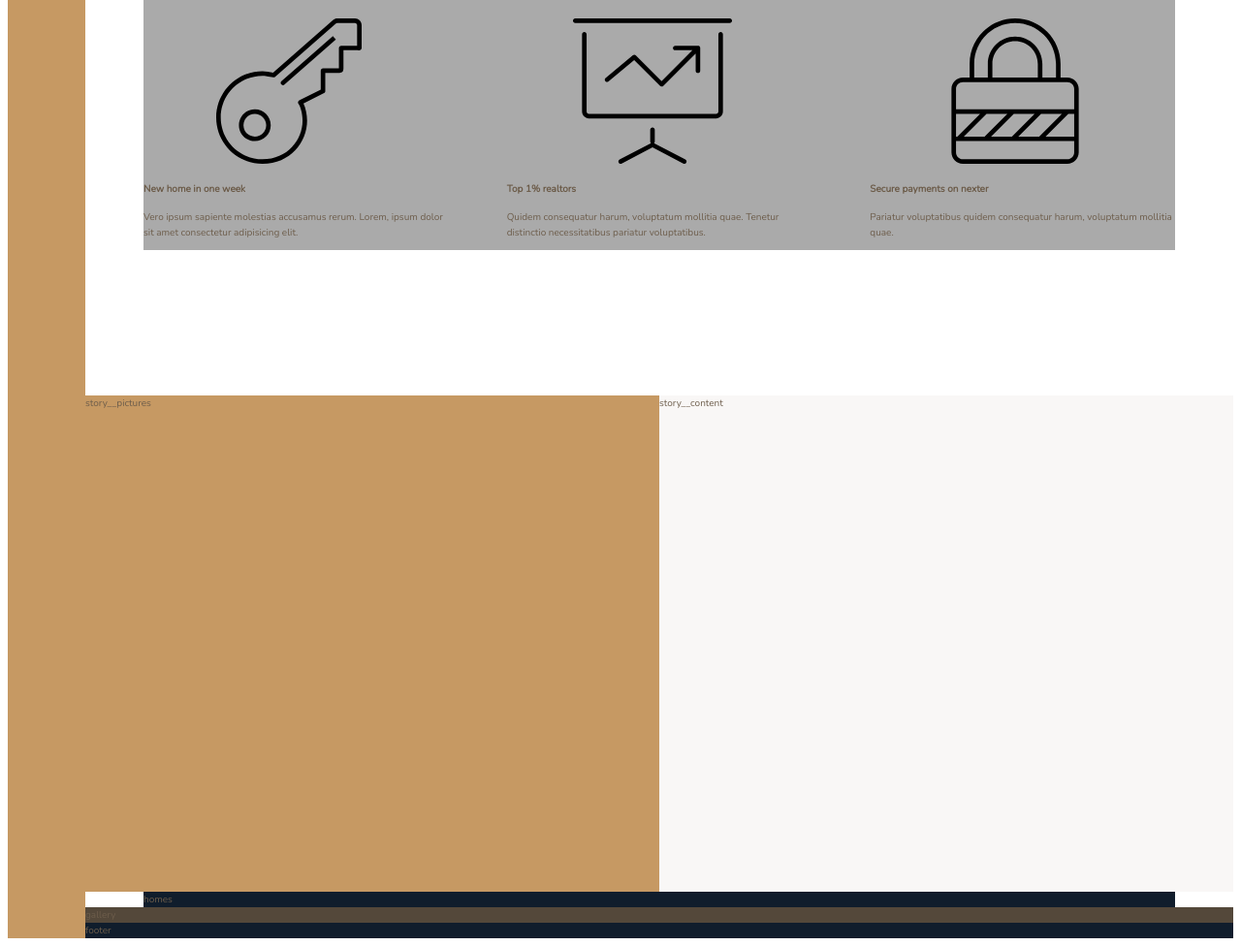
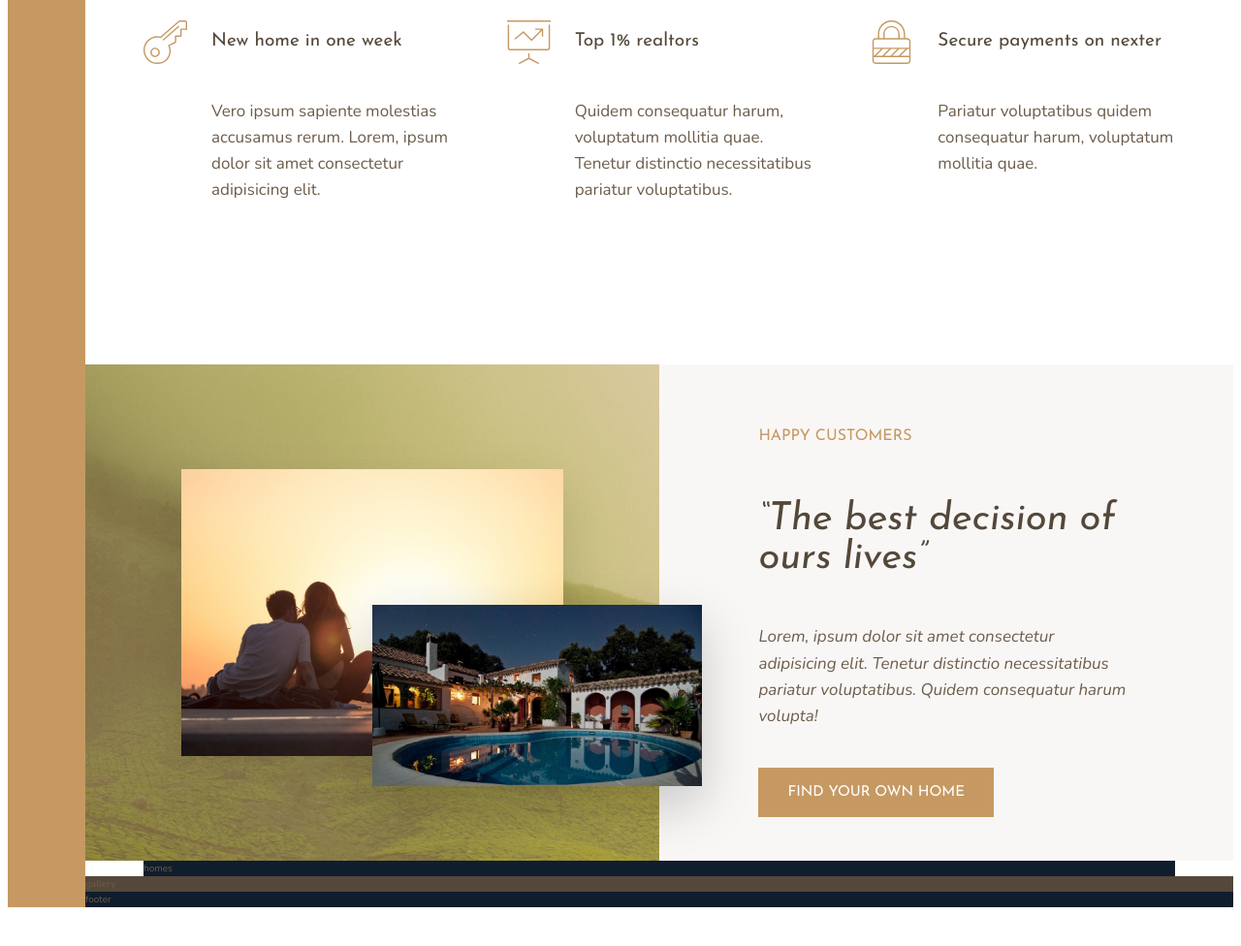
Before and after one commit to renanmartins1813/Nexter, a website: page index.html in a window 1280 px wide. Shown: the part 1079-2055 px from the top of the page at 97% size. After the commit the page ends 2023 px from the top, so only its background shows below. Drawn offline with nearby package versions, Linux system fonts and the light colour scheme.

Commit message:
features, story-content and story-img

```diff
--- a/index.html
+++ b/index.html
@@ -31,7 +31,7 @@
             <svg class="feature__icon">
                 <use xlink:href="./img/sprite.svg#icon-global"></use>
             </svg>
-            <h4 class="heading-4">World's best luxury homes</h4>
+            <h4 class="heading-4 heading-4--dark">World's best luxury homes</h4>
             <p class="feature__text">Lorem, ipsum dolor sit amet consectetur adipisicing elit. Tenetur distinctio
                 necessitatibus pariatur voluptatibus.</p>
         </div>
@@ -39,7 +39,7 @@
             <svg class="feature__icon">
                 <use xlink:href="./img/sprite.svg#icon-trophy"></use>
             </svg>
-            <h4 class="heading-4">Only the best properties</h4>
+            <h4 class="heading-4 heading-4--dark">Only the best properties</h4>
             <p class="feature__text">Voluptatum mollitia quae. Vero ipsum sapiente molestias accusamus rerum sed a
                 eligendi aut quia.</p>
         </div>
@@ -47,7 +47,7 @@
             <svg class="feature__icon">
                 <use xlink:href="./img/sprite.svg#icon-map-pin"></use>
             </svg>
-            <h4 class="heading-4">All homes in top locations</h4>
+            <h4 class="heading-4 heading-4--dark">All homes in top locations</h4>
             <p class="feature__text">Tenetur distinctio necessitatibus pariatur voluptatibus quidem consequatur harum.
             </p>
         </div>
@@ -55,7 +55,7 @@
             <svg class="feature__icon">
                 <use xlink:href="./img/sprite.svg#icon-key"></use>
             </svg>
-            <h4 class="heading-4">New home in one week</h4>
+            <h4 class="heading-4 heading-4--dark">New home in one week</h4>
             <p class="feature__text">Vero ipsum sapiente molestias accusamus rerum. Lorem, ipsum dolor sit amet
                 consectetur adipisicing elit.</p>
         </div>
@@ -63,7 +63,7 @@
             <svg class="feature__icon">
                 <use xlink:href="./img/sprite.svg#icon-presentation"></use>
             </svg>
-            <h4 class="heading-4">Top 1% realtors</h4>
+            <h4 class="heading-4 heading-4--dark">Top 1% realtors</h4>
             <p class="feature__text">Quidem consequatur harum, voluptatum mollitia quae. Tenetur distinctio
                 necessitatibus pariatur voluptatibus.</p>
         </div>
@@ -71,18 +71,23 @@
             <svg class="feature__icon">
                 <use xlink:href="./img/sprite.svg#icon-lock"></use>
             </svg>
-            <h4 class="heading-4">Secure payments on nexter</h4>
+            <h4 class="heading-4 heading-4--dark">Secure payments on nexter</h4>
             <p class="feature__text">Pariatur voluptatibus quidem consequatur harum, voluptatum mollitia quae.</p>
         </div>
 
     </section>
 
     <section class="story__pictures">
-        story__pictures
+        <img src="./img/story-1.jpeg" alt="Couple with new house" class="story__img-1">
+        <img src="./img/story-2.jpeg" alt="New house" class="story__img-2">
     </section>
 
     <section class="story__content">
-        story__content
+        <h3 class="heading-3 mb-sm">Happy Customers</h3>
+        <h2 class="heading-2 heading-2--dark mb-md">&ldquo;The best decision of ours lives&rdquo;</h2>
+        <p class="story__text">Lorem, ipsum dolor sit amet consectetur adipisicing elit. Tenetur distinctio
+            necessitatibus pariatur voluptatibus. Quidem consequatur harum volupta!</p>
+        <button class="bnt">Find your own home</button>
     </section>
 
     <section class="homes">
--- a/sass/_features.scss
+++ b/sass/_features.scss
@@ -2,10 +2,28 @@
 
 .features {
   grid-column: center-start / center-end;
-  background-color: base.$color-grey-light-2;
 
   display: grid;
-  grid-template-columns: repeat(3, 1fr);
+  grid-template-columns: repeat(auto-fit, minmax(25rem, 1fr));
   gap: 6rem;
   margin: 15rem 0;
+  align-items: start;
 }
+
+.feature {
+  display: grid;
+  grid-template-columns: min-content 1fr;
+  gap: 0 2.5rem;
+
+  &__icon {
+    width: 4.5rem;
+    height: 4.5rem;
+    fill: base.$color-primary;
+    grid-row: 1 / span 2;
+    transform: translateY(1.8rem);
+  }
+
+  &__text {
+    font-size: 1.7rem;
+  }
+}
--- a/sass/_story.scss
+++ b/sass/_story.scss
@@ -3,11 +3,48 @@
 .story {
   &__pictures {
     grid-column: full-start / col-end 4;
-    background-color: base.$color-primary;
+
+    display: grid;
+    grid-template-columns: repeat(6, 1fr);
+    grid-template-rows: repeat(6, 1fr);
+    align-items: center;
+    background-image: linear-gradient(rgba(base.$color-primary, 0.5), rgba(base.$color-primary, 0.5)), url(../img/back.jpg);
+  }
+
+  &__img-1 {
+    width: 100%;
+    grid-column: 2 / 6;
+    grid-row: 2 / 6;
+    box-shadow: 0 2rem 5rem rgba($color: #000000, $alpha: 0.1);
+  }
+
+  &__img-2 {
+    width: 115%;
+    z-index: 10;
+    grid-column: 4 / 7;
+    grid-row: 4 / 6;
+    box-shadow: 0 2rem 5rem rgba($color: #000000, $alpha: 0.2);
   }
 
   &__content {
+    // display: flex;
+    // flex-direction: column;
+    // justify-content: center;
+    // align-items: start;
+
+    //flex like centralization with grid display
+    display: grid;
+    align-content: center;
+    justify-items: start;
+
     grid-column: col-start 5 / full-end;
     background-color: base.$color-grey-light-1;
+    padding: 6rem 8vw;
+  }
+
+  &__text {
+    font-size: 1.7rem;
+    font-style: italic;
+    margin-bottom: 4rem;
   }
 }
--- a/sass/_typography.scss
+++ b/sass/_typography.scss
@@ -0,0 +1,71 @@
+@use "base";
+
+%heading {
+  font-family: base.$font-display;
+  font-weight: 400;
+}
+
+.heading-1 {
+  @extend %heading;
+
+}
+
+.heading-2 {
+  @extend %heading;
+  font-size: 4rem;
+  font-style: italic;
+  line-height: 1;
+
+  &--light {
+    color: base.$color-grey-light-1;
+  }
+
+  &--dark {
+    color: base.$color-grey-dark-1;
+  }
+}
+
+.heading-3 {
+  @extend %heading;
+  font-size: 1.6rem;
+  color: base.$color-primary;
+  text-transform: uppercase;
+}
+
+.heading-4 {
+  @extend %heading;
+  font-size: 1.9rem;
+
+  &--light {
+    color: base.$color-grey-light-1;
+  }
+
+  &--dark {
+    color: base.$color-grey-dark-1;
+  }
+}
+
+.bnt {
+  background: base.$color-primary;
+  color: #fff;
+  border: none;
+  border-radius: 0;
+  font-family: base.$font-display;
+  font-size: 1.5rem;
+  text-transform: uppercase;
+  padding: 1.8rem 3rem;
+  cursor: pointer;
+  transition: all 0.2s;
+
+  &:hover {
+    background-color: base.$color-primary-dark;
+  }
+}
+
+.mb-sm {
+  margin-bottom: 2rem;
+}
+
+.mb-md {
+  margin-bottom: 3rem;
+}
```
Also changed, not shown: css/style.css.
